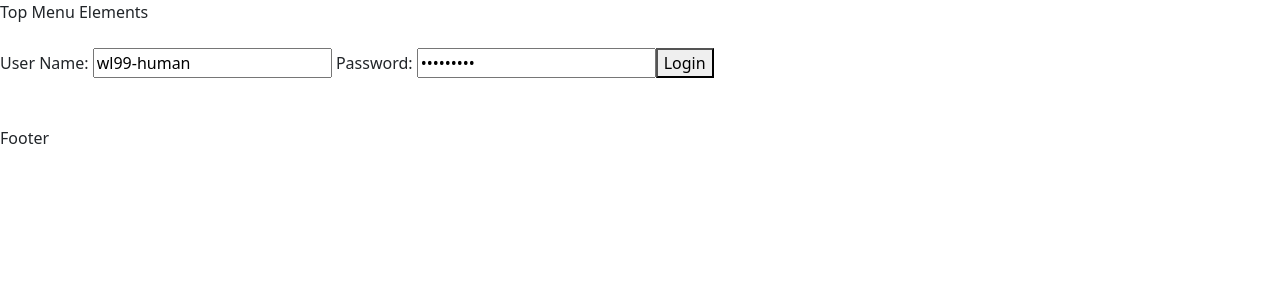
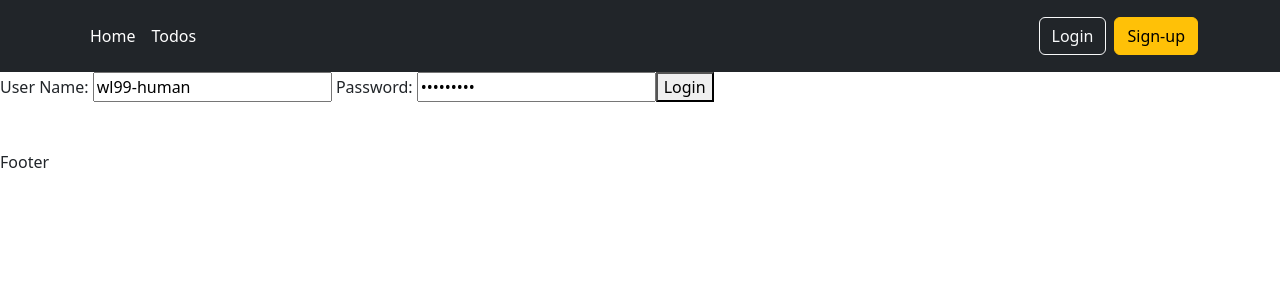
Before and after one commit to wl99-human/full-stack-todo-list-app, an Angular app in the folder todo-fe/: page / in a window 1280 px wide. Shown: the top 300 px of the page. Built offline with nearby package versions, Linux system fonts and the light colour scheme.

Commit message:
Design header

```diff
--- a/todo-fe/src/app/menu/menu.component.html
+++ b/todo-fe/src/app/menu/menu.component.html
@@ -1 +1,16 @@
-Top Menu Elements <br><br>
+<header class="p-3 text-bg-dark">
+    <div class="container">
+      <div class="d-flex flex-wrap align-items-center justify-content-center justify-content-lg-start">
+
+        <ul class="nav col-12 col-lg-auto me-lg-auto mb-2 justify-content-center mb-md-0">
+          <li><a href="/welcome/wl99-human" class="nav-link px-2 text-white">Home</a></li>
+          <li><a href="/todos" class="nav-link px-2 text-white">Todos</a></li>
+        </ul>
+
+        <div class="text-end">
+            <a href="/login" class="btn btn-outline-light me-2">Login</a>
+            <a href="/sign-up" class="btn btn-warning">Sign-up</a>
+        </div>
+      </div>
+    </div>
+  </header>
```
